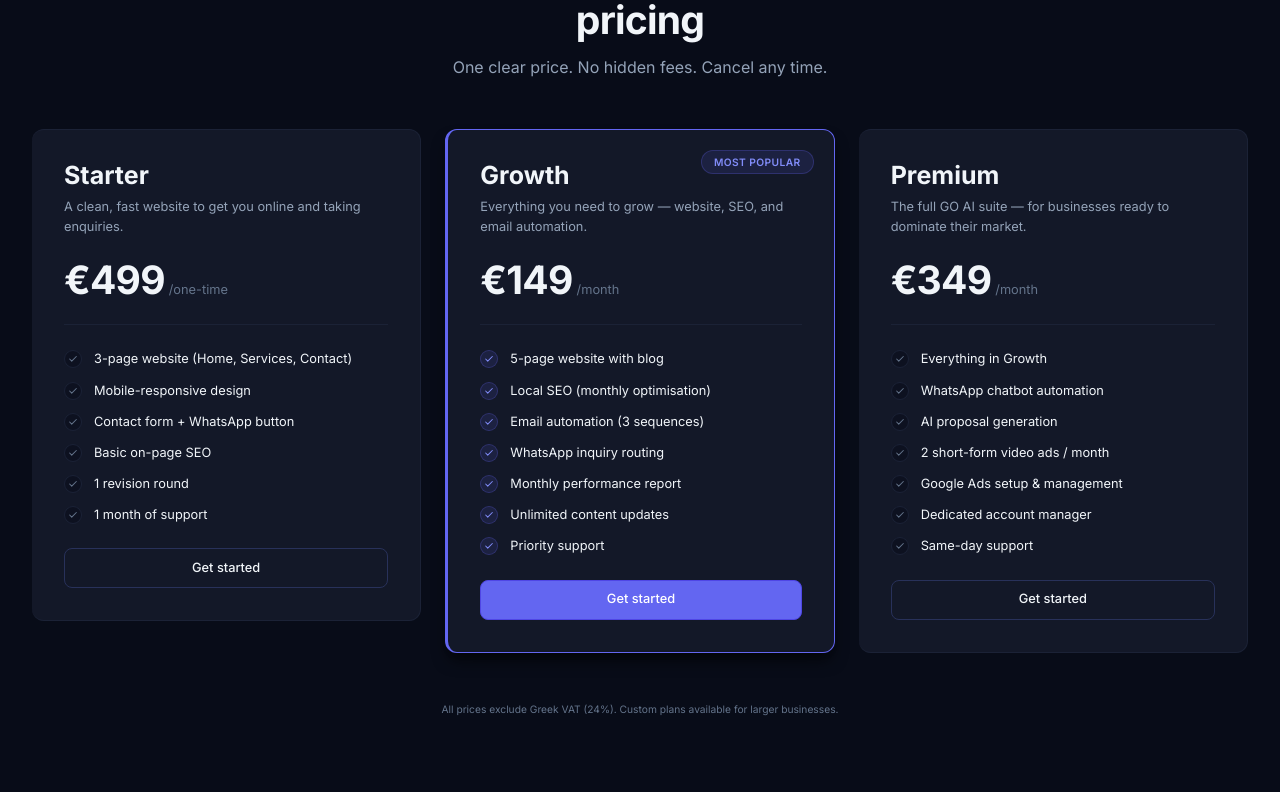
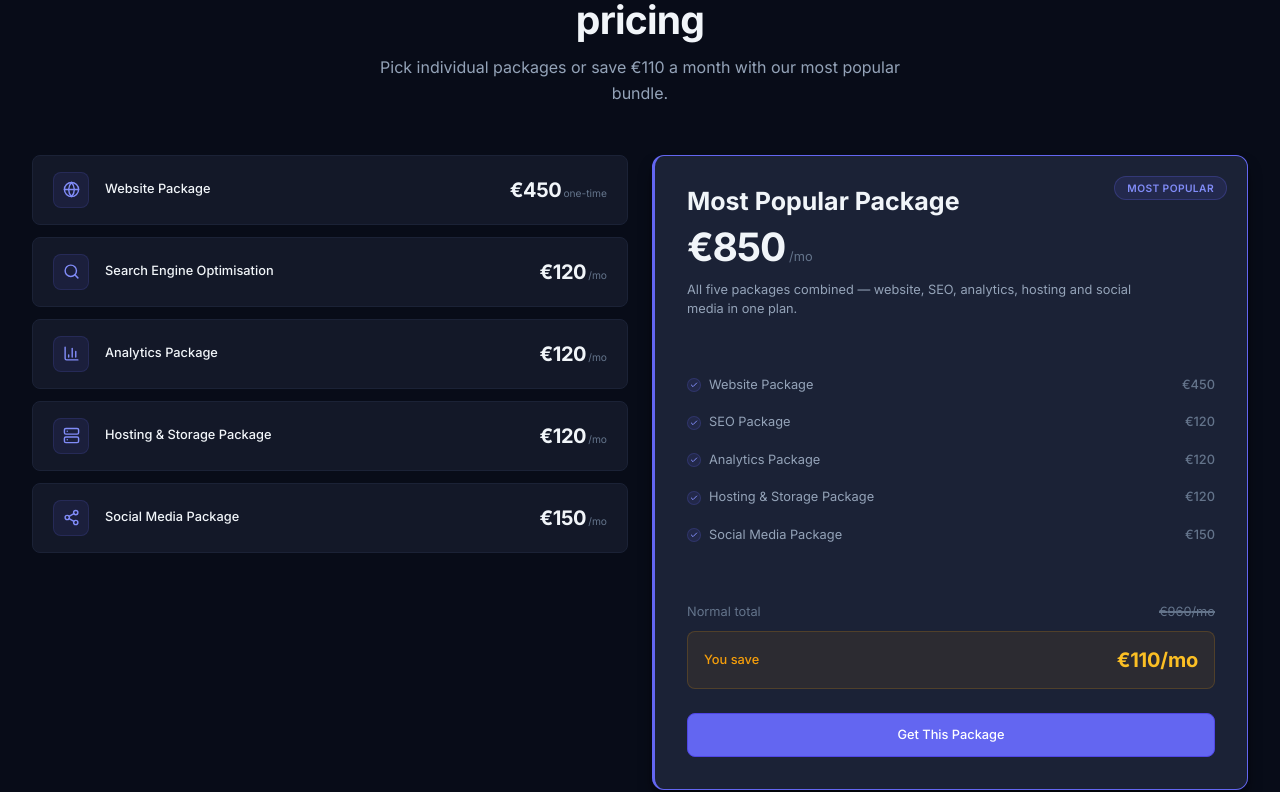
Before and after one commit to srkearley-lab/go-ai, a React (Vite) app: page / in a window 1280 px wide. Shown: the part 3029-3821 px from the top of the page. Built offline with nearby package versions, Linux system fonts and the light colour scheme.

Commit message:
Update pricing section — 5 individual packages + Most Popular bundle card

```diff
--- a/src/pages/Home.jsx
+++ b/src/pages/Home.jsx
@@ -6,11 +6,11 @@ import {
   Home as HomeIcon, Dumbbell, UtensilsCrossed, Coffee,
   Scissors, Map, Car, Anchor,
   MessageSquare, Zap, ArrowRight,
+  BarChart3, Server, Share2, Check,
 } from 'lucide-react'
 import SectionHeader from '../components/SectionHeader'
 import ServiceCard from '../components/ServiceCard'
 import IndustryCard from '../components/IndustryCard'
-import PackageCard from '../components/PackageCard'
 import StepCard from '../components/StepCard'
 
 const WHATSAPP = '#'
@@ -43,55 +43,24 @@ const steps = [
   { icon: MessageCircle, number: 3, title: 'You manage via WhatsApp', description: 'Control bookings, review reports and request updates directly from your phone. No dashboards to learn.' },
 ]
 
-const packages = [
-  {
-    name: 'Starter',
-    price: '499',
-    period: 'one-time',
-    description: 'A clean, fast website to get you online and taking enquiries.',
-    popular: false,
-    features: [
-      '3-page website (Home, Services, Contact)',
-      'Mobile-responsive design',
-      'Contact form + WhatsApp button',
-      'Basic on-page SEO',
-      '1 revision round',
-      '1 month of support',
-    ],
-  },
-  {
-    name: 'Growth',
-    price: '149',
-    period: 'month',
-    description: 'Everything you need to grow — website, SEO, and email automation.',
-    popular: true,
-    features: [
-      '5-page website with blog',
-      'Local SEO (monthly optimisation)',
-      'Email automation (3 sequences)',
-      'WhatsApp inquiry routing',
-      'Monthly performance report',
-      'Unlimited content updates',
-      'Priority support',
-    ],
-  },
-  {
-    name: 'Premium',
-    price: '349',
-    period: 'month',
-    description: 'The full GO AI suite — for businesses ready to dominate their market.',
-    popular: false,
-    features: [
-      'Everything in Growth',
-      'WhatsApp chatbot automation',
-      'AI proposal generation',
-      '2 short-form video ads / month',
-      'Google Ads setup & management',
-      'Dedicated account manager',
-      'Same-day support',
-    ],
-  },
+const individualPackages = [
+  { icon: Globe,     name: 'Website Package',                price: 450, period: 'one-time' },
+  { icon: Search,    name: 'Search Engine Optimisation',     price: 120, period: 'mo' },
+  { icon: BarChart3, name: 'Analytics Package',              price: 120, period: 'mo' },
+  { icon: Server,    name: 'Hosting & Storage Package',      price: 120, period: 'mo' },
+  { icon: Share2,    name: 'Social Media Package',           price: 150, period: 'mo' },
 ]
+
+const bundleBreakdown = [
+  { name: 'Website Package',           price: 450 },
+  { name: 'SEO Package',               price: 120 },
+  { name: 'Analytics Package',         price: 120 },
+  { name: 'Hosting & Storage Package', price: 120 },
+  { name: 'Social Media Package',      price: 150 },
+]
+const BUNDLE_NORMAL = 960
+const BUNDLE_PRICE  = 850
+const BUNDLE_SAVING = BUNDLE_NORMAL - BUNDLE_PRICE
 
 // ── Section wrapper ───────────────────────────────────────────────────────────
 
@@ -99,15 +68,197 @@ function Section({ children, style, className }) {
   return (
     <section
       className={className}
-      style={{
-        padding: 'var(--space-20) var(--space-8)',
-        ...style,
-      }}
+      style={{ padding: 'var(--space-20) var(--space-8)', ...style }}
     >
       <div style={{ maxWidth: 'var(--width-xl)', margin: '0 auto' }}>
         {children}
       </div>
     </section>
+  )
+}
+
+// ── Individual package card ───────────────────────────────────────────────────
+
+function IndividualCard({ icon: Icon, name, price, period, variants }) {
+  const reduceMotion = useReducedMotion()
+  return (
+    <motion.div
+      variants={variants}
+      whileHover={reduceMotion ? {} : { y: -2, transition: { duration: 0.15 } }}
+      style={{
+        display: 'flex',
+        alignItems: 'center',
+        gap: 'var(--space-4)',
+        padding: 'var(--space-4) var(--space-5)',
+        background: 'var(--surface-raised)',
+        border: '1px solid var(--border-default)',
+        borderRadius: 'var(--radius-md)',
+        transition: 'border-color 150ms ease, box-shadow 150ms ease',
+      }}
+      onMouseEnter={(e) => {
+        e.currentTarget.style.borderColor = 'var(--border-strong)'
+        e.currentTarget.style.boxShadow = 'var(--shadow-sm)'
+      }}
+      onMouseLeave={(e) => {
+        e.currentTarget.style.borderColor = 'var(--border-default)'
+        e.currentTarget.style.boxShadow = 'none'
+      }}
+    >
+      <div
+        style={{
+          width: 36, height: 36, flexShrink: 0,
+          background: 'rgba(99,102,241,0.1)',
+          border: '1px solid rgba(99,102,241,0.15)',
+          borderRadius: 'var(--radius-md)',
+          display: 'flex', alignItems: 'center', justifyContent: 'center',
+          color: 'var(--color-brand-400)',
+        }}
+      >
+        <Icon size={17} />
+      </div>
+      <span style={{ flex: 1, fontSize: 'var(--text-sm)', fontWeight: 500, color: 'var(--text-primary)', lineHeight: 1.3 }}>
+        {name}
+      </span>
+      <div style={{ display: 'flex', alignItems: 'baseline', gap: 2, flexShrink: 0 }}>
+        <span style={{ fontSize: 'var(--text-md)', fontWeight: 700, color: 'var(--text-primary)', letterSpacing: '-0.02em' }}>
+          €{price}
+        </span>
+        <span style={{ fontSize: 'var(--text-xs)', color: 'var(--text-tertiary)' }}>
+          {period === 'one-time' ? ' one-time' : `/${period}`}
+        </span>
+      </div>
+    </motion.div>
+  )
+}
+
+// ── Bundle card ───────────────────────────────────────────────────────────────
+
+function BundleCard({ variants }) {
+  const reduceMotion = useReducedMotion()
+  return (
+    <motion.div
+      variants={variants}
+      style={{
+        background: 'var(--surface-overlay)',
+        border: '1px solid var(--color-brand-500)',
+        borderLeft: '3px solid var(--color-brand-500)',
+        borderRadius: 'var(--radius-lg)',
+        padding: 'var(--space-8)',
+        boxShadow: 'var(--shadow-lg)',
+        display: 'flex',
+        flexDirection: 'column',
+        gap: 'var(--space-6)',
+        position: 'relative',
+      }}
+    >
+      {/* Badge */}
+      <div
+        style={{
+          position: 'absolute', top: 'var(--space-5)', right: 'var(--space-5)',
+          fontSize: 'var(--text-xs)', fontWeight: 600,
+          letterSpacing: '0.04em', textTransform: 'uppercase',
+          color: 'var(--color-brand-400)',
+          background: 'rgba(99,102,241,0.12)',
+          border: '1px solid rgba(99,102,241,0.25)',
+          borderRadius: 'var(--radius-full)',
+          padding: '3px var(--space-3)',
+        }}
+      >
+        Most Popular
+      </div>
+
+      {/* Title + price */}
+      <div style={{ display: 'flex', flexDirection: 'column', gap: 'var(--space-3)', paddingRight: 'var(--space-20)' }}>
+        <h3 style={{ fontSize: 'var(--text-lg)', fontWeight: 700, color: 'var(--text-primary)', lineHeight: 1.1 }}>
+          Most Popular Package
+        </h3>
+        <div style={{ display: 'flex', alignItems: 'baseline', gap: 'var(--space-1)' }}>
+          <span style={{ fontSize: 'var(--text-2xl)', fontWeight: 700, letterSpacing: '-0.03em', color: 'var(--text-primary)', lineHeight: 1 }}>
+            €{BUNDLE_PRICE}
+          </span>
+          <span style={{ fontSize: 'var(--text-sm)', color: 'var(--text-tertiary)' }}>/mo</span>
+        </div>
+        <p style={{ fontSize: 'var(--text-sm)', color: 'var(--text-secondary)', lineHeight: 1.5 }}>
+          All five packages combined — website, SEO, analytics, hosting and social media in one plan.
+        </p>
+      </div>
+
+      <hr style={{ border: 'none', borderTop: '1px solid var(--border-default)', margin: 0 }} />
+
+      {/* Breakdown */}
+      <div style={{ display: 'flex', flexDirection: 'column', gap: 0 }}>
+        {bundleBreakdown.map((item, i) => (
+          <div
+            key={item.name}
+            style={{
+              display: 'flex', alignItems: 'center', justifyContent: 'space-between',
+              padding: 'var(--space-2) 0',
+              borderBottom: i < bundleBreakdown.length - 1 ? '1px solid var(--border-default)' : 'none',
+            }}
+          >
+            <div style={{ display: 'flex', alignItems: 'center', gap: 'var(--space-2)' }}>
+              <span style={{ width: 14, height: 14, display: 'flex', alignItems: 'center', justifyContent: 'center', background: 'rgba(99,102,241,0.1)', border: '1px solid rgba(99,102,241,0.2)', borderRadius: '50%', color: 'var(--color-brand-400)', flexShrink: 0 }}>
+                <Check size={8} strokeWidth={3} />
+              </span>
+              <span style={{ fontSize: 'var(--text-sm)', color: 'var(--text-secondary)' }}>{item.name}</span>
+            </div>
+            <span style={{ fontSize: 'var(--text-sm)', fontWeight: 500, color: 'var(--text-tertiary)' }}>€{item.price}</span>
+          </div>
+        ))}
+      </div>
+
+      <hr style={{ border: 'none', borderTop: '1px solid var(--border-default)', margin: 0 }} />
+
+      {/* Normal total (strikethrough) */}
+      <div style={{ display: 'flex', flexDirection: 'column', gap: 'var(--space-2)' }}>
+        <div style={{ display: 'flex', justifyContent: 'space-between', alignItems: 'center' }}>
+          <span style={{ fontSize: 'var(--text-sm)', color: 'var(--text-tertiary)' }}>Normal total</span>
+          <span style={{ fontSize: 'var(--text-sm)', color: 'var(--text-tertiary)', textDecoration: 'line-through', textDecorationThickness: '1.5px' }}>
+            €{BUNDLE_NORMAL}/mo
+          </span>
+        </div>
+
+        {/* Savings — amber accent */}
+        <div
+          style={{
+            display: 'flex', justifyContent: 'space-between', alignItems: 'center',
+            padding: 'var(--space-3) var(--space-4)',
+            background: 'rgba(245,158,11,0.08)',
+            border: '1px solid rgba(245,158,11,0.18)',
+            borderRadius: 'var(--radius-md)',
+          }}
+        >
+          <span style={{ fontSize: 'var(--text-sm)', fontWeight: 500, color: 'var(--color-accent-500)' }}>
+            You save
+          </span>
+          <span style={{ fontSize: 'var(--text-md)', fontWeight: 700, color: 'var(--color-accent-400)', letterSpacing: '-0.01em' }}>
+            €{BUNDLE_SAVING}/mo
+          </span>
+        </div>
+      </div>
+
+      {/* CTA */}
+      <Link
+        to="/contact"
+        style={{
+          display: 'flex', alignItems: 'center', justifyContent: 'center',
+          height: 44,
+          fontSize: 'var(--text-sm)', fontWeight: 500,
+          background: 'var(--color-brand-500)',
+          color: 'var(--color-neutral-0)',
+          border: '1px solid var(--color-brand-600)',
+          borderRadius: 'var(--radius-md)',
+          transition: 'background 120ms ease, transform 60ms ease',
+          marginTop: 'auto',
+        }}
+        onMouseEnter={(e) => { e.currentTarget.style.background = 'var(--color-brand-600)' }}
+        onMouseLeave={(e) => { e.currentTarget.style.background = 'var(--color-brand-500)' }}
+        onMouseDown={(e) => { e.currentTarget.style.transform = 'translateY(1px)' }}
+        onMouseUp={(e) => { e.currentTarget.style.transform = 'translateY(0)' }}
+      >
+        Get This Package
+      </Link>
+    </motion.div>
   )
 }
 
@@ -388,24 +539,55 @@ export default function Home() {
           <SectionHeader
             tag="Pricing"
             title="Simple, transparent pricing"
-            description="One clear price. No hidden fees. Cancel any time."
+            description="Pick individual packages or save €110 a month with our most popular bundle."
           />
+
+          {/* Pricing layout — individual cards left, bundle right */}
           <motion.div
             variants={stagger}
             initial="hidden"
             whileInView="show"
             viewport={{ once: true, margin: '-60px' }}
-            className="grid grid-cols-1 md:grid-cols-3 gap-6 w-full items-start"
+            className="pricing-layout"
+            style={{ width: '100%' }}
           >
-            {packages.map((pkg) => (
-              <PackageCard key={pkg.name} {...pkg} />
-            ))}
+            {/* Individual packages */}
+            <div className="individual-packages" style={{ display: 'flex', flexDirection: 'column', gap: 'var(--space-3)' }}>
+              {individualPackages.map((pkg) => (
+                <IndividualCard key={pkg.name} {...pkg} variants={{
+                  hidden: { opacity: 0, y: 8 },
+                  show: { opacity: 1, y: 0, transition: { duration: 0.18, ease: [0.16, 1, 0.3, 1] } },
+                }} />
+              ))}
+            </div>
+
+            {/* Bundle card */}
+            <div className="bundle-card-wrapper">
+              <BundleCard variants={{
+                hidden: { opacity: 0, y: 10 },
+                show: { opacity: 1, y: 0, transition: { duration: 0.22, ease: [0.16, 1, 0.3, 1] } },
+              }} />
+            </div>
           </motion.div>
 
           <p style={{ fontSize: 'var(--text-xs)', color: 'var(--text-tertiary)', textAlign: 'center' }}>
             All prices exclude Greek VAT (24%). Custom plans available for larger businesses.
           </p>
         </div>
+
+        <style>{`
+          .pricing-layout {
+            display: grid;
+            grid-template-columns: 1fr 1fr;
+            gap: var(--space-6);
+            align-items: start;
+          }
+          @media (max-width: 768px) {
+            .pricing-layout      { grid-template-columns: 1fr; }
+            .bundle-card-wrapper { order: -1; }
+            .individual-packages { order: 1; }
+          }
+        `}</style>
       </Section>
 
       {/* ── Final CTA ── */}
```
